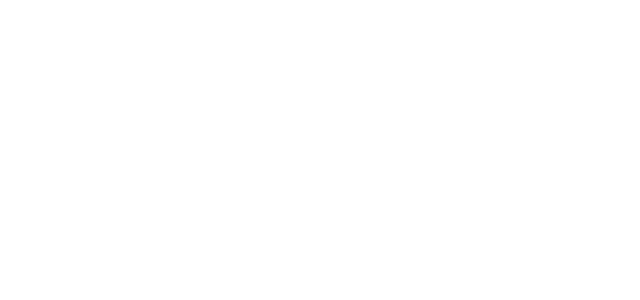
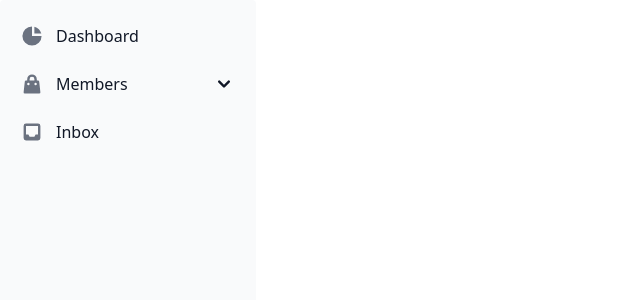
Before and after one commit to AbdulloxOrifjonov/gym_rat, a React (Create React App) app: page /owner/checkIn in a window 1280 px wide. Before the commit this address had no page. Shown: the top 300 px of the page, without its empty margins (0-640 px from the left). Built offline with nearby package versions, Linux system fonts and the light colour scheme.

Commit message:
new members

```diff
--- a/src/App.js
+++ b/src/App.js
@@ -10,6 +10,8 @@
 import MemberDashboard from "./Pages/member/MemberDashboard";
 import Dashboard from "./Pages/common/Dashboard";
 import BasicLayout from "./MainLayout/BasicLayout";
+import CheckIn from "./Pages/common/CheckIn";
+import Members from "./Pages/common/Members";
 
 function App() {
   return (
@@ -18,7 +20,7 @@
         <Route path="/" element={<Login />} />
         <Route path="/admin/login" element={<AdminLogin />} />
         <Route path="/member/login" element={<MemberLogin />} />
-        <Route path="/gym" element={<BasicLayout />}>
+        <Route element={<BasicLayout />}>
           <Route path="admin" element={<RequaireAuth allowedRole={"admin"} />}>
             <Route path="dashboard" element={<AdminDashboard />} />
           </Route>
@@ -27,9 +29,13 @@
           </Route>
           <Route path="owner" element={<RequaireAuth allowedRole={"owner"} />}>
             <Route path="dashboard" element={<Dashboard />} />
+            <Route path="checkIn" element={<CheckIn />} />
+            <Route path="members" element={<Members />} />
           </Route>
           <Route path="staff" element={<RequaireAuth allowedRole={"staff"} />}>
             <Route path="dashboard" element={<Dashboard />} />
+            <Route path="checkIn" element={<CheckIn />} />
+            <Route path="members" element={<Members />} />
           </Route>
         </Route>
       </Routes>
--- a/src/MainLayout/BasicLayout.jsx
+++ b/src/MainLayout/BasicLayout.jsx
@@ -3,38 +3,32 @@
 import React from "react";
 import { Outlet } from "react-router-dom";
 import { Sidebar } from "flowbite-react";
-import {
-  HiArrowSmRight,
-  HiChartPie,
-  HiInbox,
-  HiShoppingBag,
-  HiTable,
-  HiUser,
-} from "react-icons/hi";
+import { HiChartPie, HiInbox, HiShoppingBag } from "react-icons/hi";
 
 function BasicLayout() {
   return (
-    <div className="flex items-center">
-      <div className="h-screen bg-green-900">
-        <Sidebar
-          className="h-screen bg-green-900"
-          aria-label="Sidebar with multi-level dropdown example"
-        >
-          <Sidebar.Items className="bg-green-900">
+    <div className="flex items-start">
+      <div className="h-screen">
+        <Sidebar className="h-screen " aria-label="Sidebar with multi-level dropdown example">
+          <Sidebar.Items>
             <Sidebar.ItemGroup>
               <Sidebar.Item href="#" icon={HiChartPie}>
                 Dashboard
               </Sidebar.Item>
-              <Sidebar.Collapse icon={HiShoppingBag} label="E-commerce">
-                <Sidebar.Item href="#">Products</Sidebar.Item>
-                <Sidebar.Item href="#">Sales</Sidebar.Item>
-                <Sidebar.Item href="#">Refunds</Sidebar.Item>
-                <Sidebar.Item href="#">Shipping</Sidebar.Item>
+              <Sidebar.Collapse icon={HiShoppingBag} label="Members">
+                <Sidebar.Item href="#">Check-in</Sidebar.Item>
+                <Sidebar.Item href="#">Attendance</Sidebar.Item>
+                <Sidebar.Item href="#">Memberships</Sidebar.Item>
+                <Sidebar.Item href="#">Rosters</Sidebar.Item>
+                <Sidebar.Item href="#">Documents</Sidebar.Item>
+                <Sidebar.Item href="#">Content</Sidebar.Item>
+                <Sidebar.Item href="#">Growth</Sidebar.Item>
+                <Sidebar.Item href="#">Settings</Sidebar.Item>
               </Sidebar.Collapse>
               <Sidebar.Item href="#" icon={HiInbox}>
                 Inbox
               </Sidebar.Item>
-              <Sidebar.Item href="#" icon={HiUser}>
+              {/* <Sidebar.Item href="#" icon={HiUser}>
                 Users
               </Sidebar.Item>
               <Sidebar.Item href="#" icon={HiShoppingBag}>
@@ -45,7 +39,7 @@
               </Sidebar.Item>
               <Sidebar.Item href="#" icon={HiTable}>
                 Sign Up
-              </Sidebar.Item>
+              </Sidebar.Item> */}
             </Sidebar.ItemGroup>
           </Sidebar.Items>
         </Sidebar>
--- /dev/null
+++ b/src/Pages/common/CheckIn.jsx
@@ -0,0 +1,11 @@
+/** @format */
+
+import React from "react";
+
+function CheckIn() {
+  return <div>
+
+  </div>;
+}
+
+export default CheckIn;
--- /dev/null
+++ b/src/Pages/common/Members.jsx
@@ -0,0 +1,9 @@
+/** @format */
+
+import React from "react";
+
+function Members() {
+  return <div>Members</div>;
+}
+
+export default Members;
```
